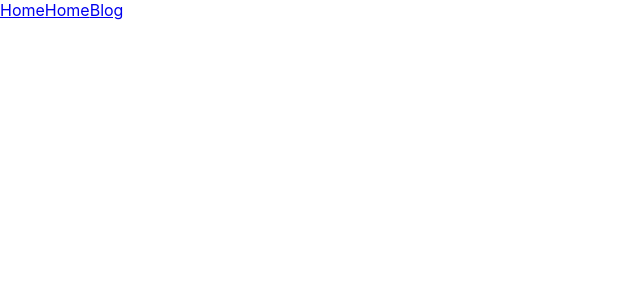
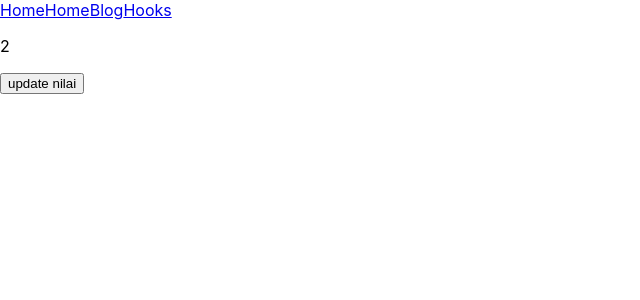
Before and after one commit to ffaathirullah/latihanReact1, a React (Create React App) app: page /hooks in a window 1280 px wide. Shown: the top 300 px of the page, without its empty margins (0-640 px from the left). Built offline with nearby package versions, Linux system fonts and the light colour scheme.

Commit message:
React Hooks

```diff
--- a/src/container/Home/Home.jsx
+++ b/src/container/Home/Home.jsx
@@ -7,6 +7,7 @@ import DetailPost from "./../BlogPost/DetailPost/DetailPost";
 import { useHistory } from "react-router-dom";
 import Product from "./../Product/Product";
 import GlobalProvider from "./../../context/context";
+import Hooks from "./../Hooks/Hooks";
 
 class Home extends Component {
   render() {
@@ -24,9 +25,10 @@ class Home extends Component {
               <Link to="/">Home</Link>
               <Link to="/product">Home</Link>
               <Link to="/blog">Blog</Link>
+              <Link to="/hooks">Hooks</Link>
             </div>
-
             <Route path="/" exact component={YoutubeComponent2} />
+            <Route path="/hooks" exact component={Hooks} />
             <Route path="/detail/:postId" component={DetailPost} />
             <Route path="/product">
               <Product />
--- /dev/null
+++ b/src/container/Hooks/Hooks.jsx
@@ -0,0 +1,20 @@
+import React, { useState } from "react";
+
+function Hooks(props) {
+  const [count, setCount] = useState(2);
+
+  return (
+    <div>
+      <p>{count}</p>
+      <button
+        onClick={() => {
+          setCount(count + 1);
+        }}
+      >
+        update nilai
+      </button>
+    </div>
+  );
+}
+
+export default Hooks;
```
